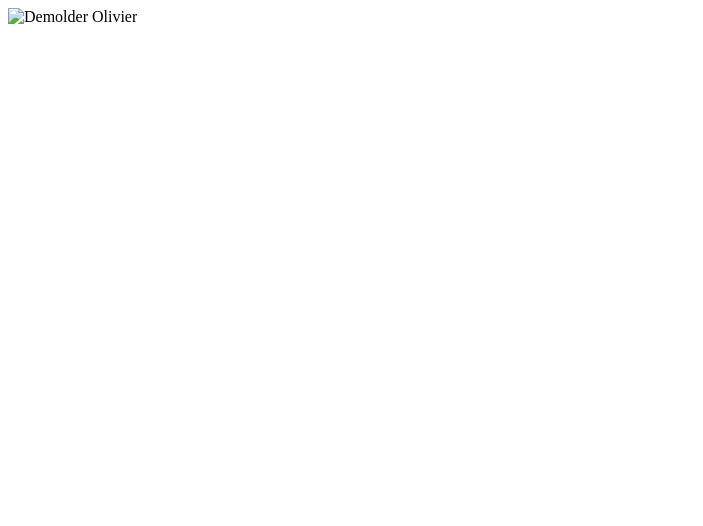
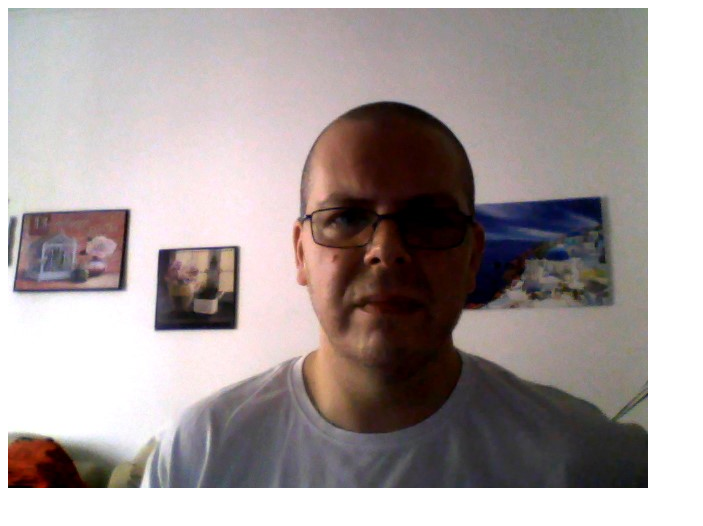
Before and after one commit to DemolderOlivier/cvdemolder, a plain HTML site: page index.html in a window 1280 px wide. Shown: the whole page, without its empty margins (0-703 px from the left). Drawn offline with Linux system fonts and the light colour scheme; files that its build step writes are made by us from their sources.

Commit message:
arranger image

```diff
--- a/cv.html
+++ b/index.html
@@ -8,7 +8,7 @@
 <link rel="stylesheet" type="text/css" href="cv.css">
 </head>
 <body>
-    <img class="profil" src="Home/cvdemolder/WIN_20200917_09_51_58_Pro.jpg" alt="Demolder Olivier">
+    <img class="profil" src="images/WIN_20200917_09_51_58_Pro.jpg" alt="Demolder Olivier">
 
 
 
```
